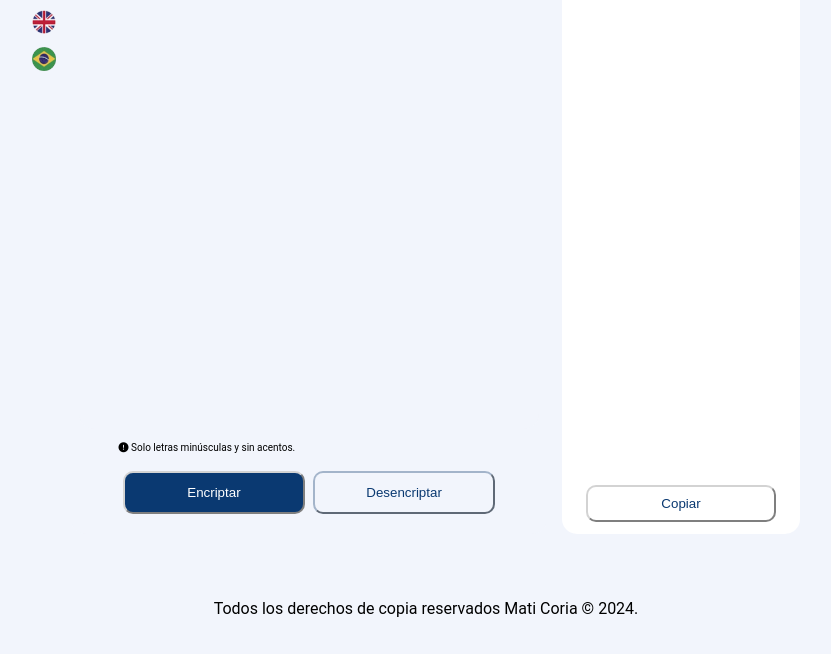
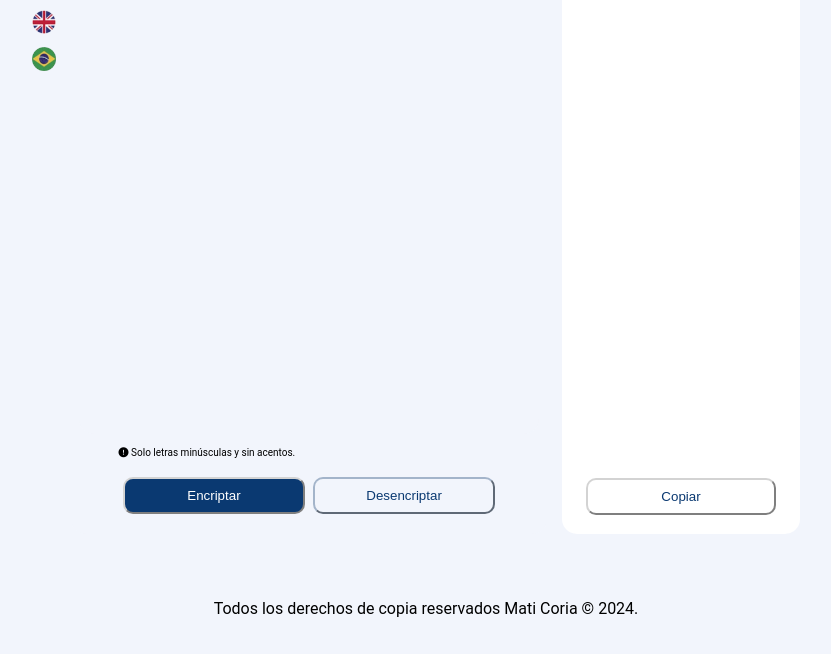
Before and after one commit to coria79/allura-encryptor, a plain HTML site: page index.html in a window 1280 px wide. Shown: the part 158-812 px from the top of the page, without its empty margins (224-1055 px from the left). Drawn offline with Linux system fonts and the light colour scheme.

Commit message:
Button copy position fixed.

```diff
--- a/css/styles.css
+++ b/css/styles.css
@@ -97,7 +97,7 @@ main{
     background-color: #0A3971;
     color: white;
     margin-right: 2%;
-    padding: 12px 5px 12px 5px;
+    padding: 9px 5px 9px 5px;
     display: flex;
     justify-content: center;
     align-items: center;
@@ -110,7 +110,7 @@ main{
     border-color: #A3B4CA;
     background-color: #f2f5fc;
     color: #0A3971;
-    padding: 12px 5px 12px 5px;
+    padding: 9px 5px 9px 5px;
     display: flex;
     justify-content: center;
     align-items: center;
@@ -129,8 +129,8 @@ main{
 
 .txt-area-encrypted{
     width: 87%;
-    height: 80%;
-    margin: 13px auto;
+    height: 71%;
+    margin: 13px auto 1px auto;
     border-radius: 15px;
     resize: none;
     background-color: white;
@@ -148,7 +148,7 @@ main{
     justify-content:center;
     margin: auto;
     align-items: center;
-    margin-bottom: 20px;
+    margin-bottom: 27px;
 }
 
 .btn-copy{
@@ -159,6 +159,9 @@ main{
     background-color: white;
     color: #0A3971;
     /*box-shadow: 0 0px 0px rgb(163, 180, 202);*/
+    display: flex;
+    justify-content: center;
+    align-items: center;
 }
 
 /* FOOTER */
```
